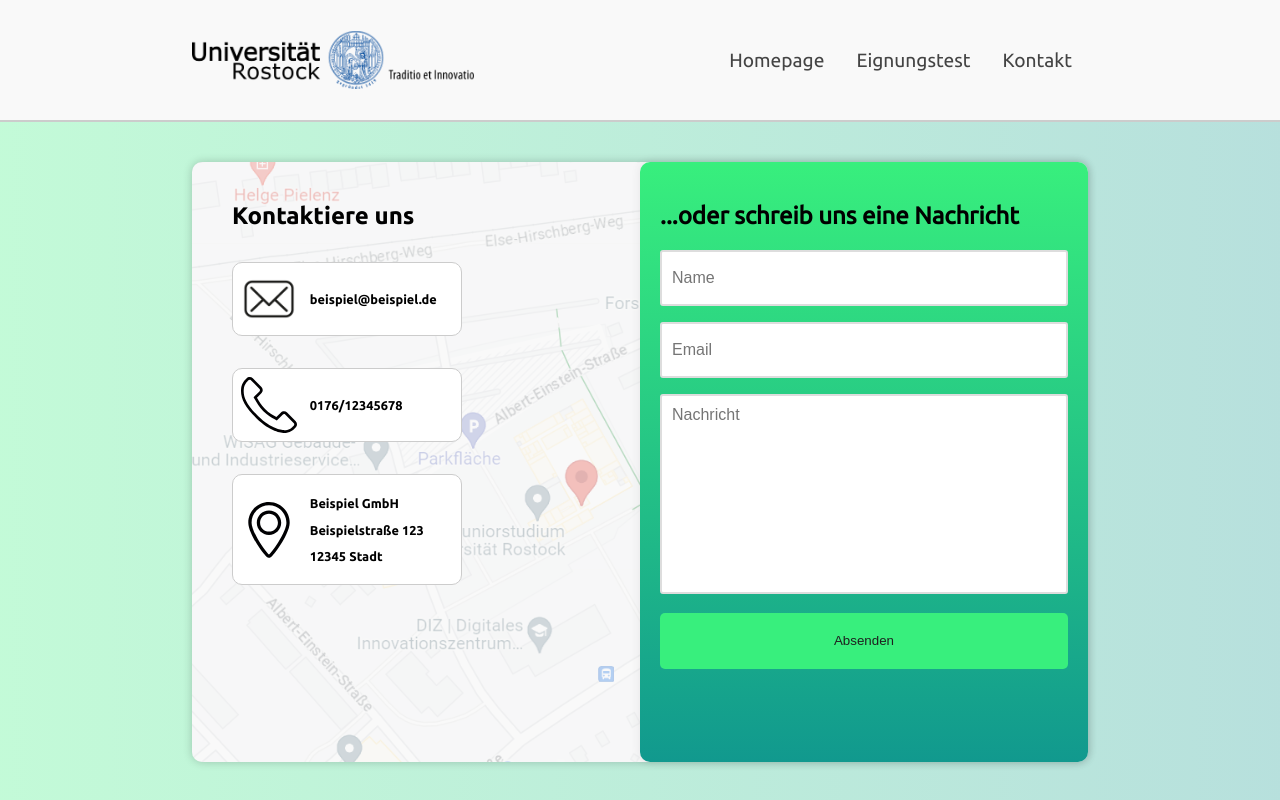
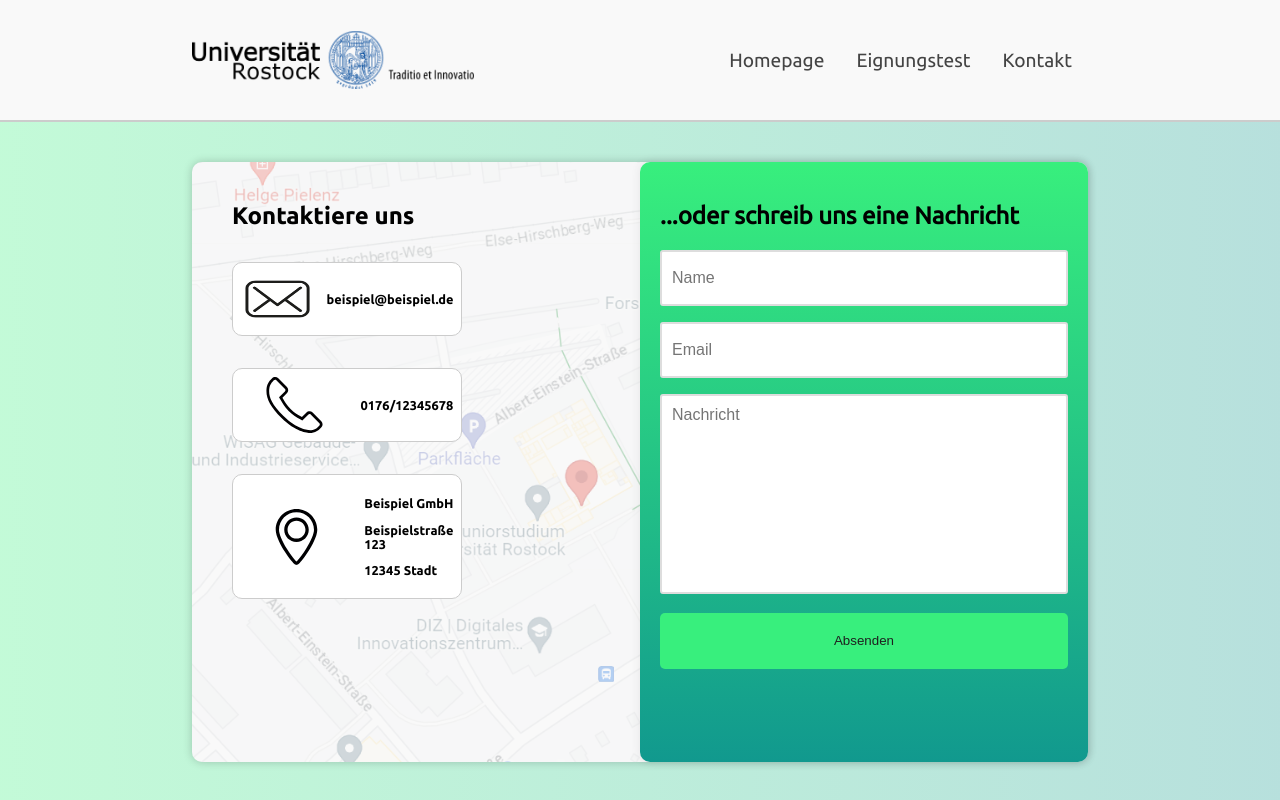
Before and after one commit to LeonGoergen/RpaSuitability, an Angular app: page /contact-page in a window 1280 px wide. Shown: the top 800 px of the page. Built offline with nearby package versions, Linux system fonts and the light colour scheme.

Commit message:
about us

```diff
--- a/src/app/contact-page/contact.component.css
+++ b/src/app/contact-page/contact.component.css
@@ -70,7 +70,7 @@ body {
   margin-left: 20px;
 }
 
-.adress p {
+.address p {
   width: 100%;
 }
 
--- a/src/app/contact-page/contact.component.html
+++ b/src/app/contact-page/contact.component.html
@@ -2,16 +2,16 @@
   <div class="contact-details">
     <h2>Kontaktiere uns</h2>
     <div class="contact-option">
-      <img src="assets/Images/email.png" alt="RPA Image" class="logo">
+      <img ngSrc="assets/Images/email.png" alt="RPA Image" class="logo" height="512" width="512">
       <p>beispiel@beispiel.de</p>
     </div>
     <div class="contact-option">
-      <img src="assets/Images/telephone.svg" alt="RPA Image" class="logo">
+      <img ngSrc="assets/Images/telephone.svg" alt="RPA Image" class="logo" height="800" width="800">
       <p>0176/12345678</p>
     </div>
     <div class="contact-option">
-      <img src="assets/Images/location-point.svg" alt="RPA Image" class="logo">
-      <div class="adress">
+      <img ngSrc="assets/Images/location-point.svg" alt="RPA Image" class="logo" height="800" width="800">
+      <div class="address">
         <p>Beispiel GmbH</p>
         <p>Beispielstraße 123 </p>
         <p>12345 Stadt</p>
```
